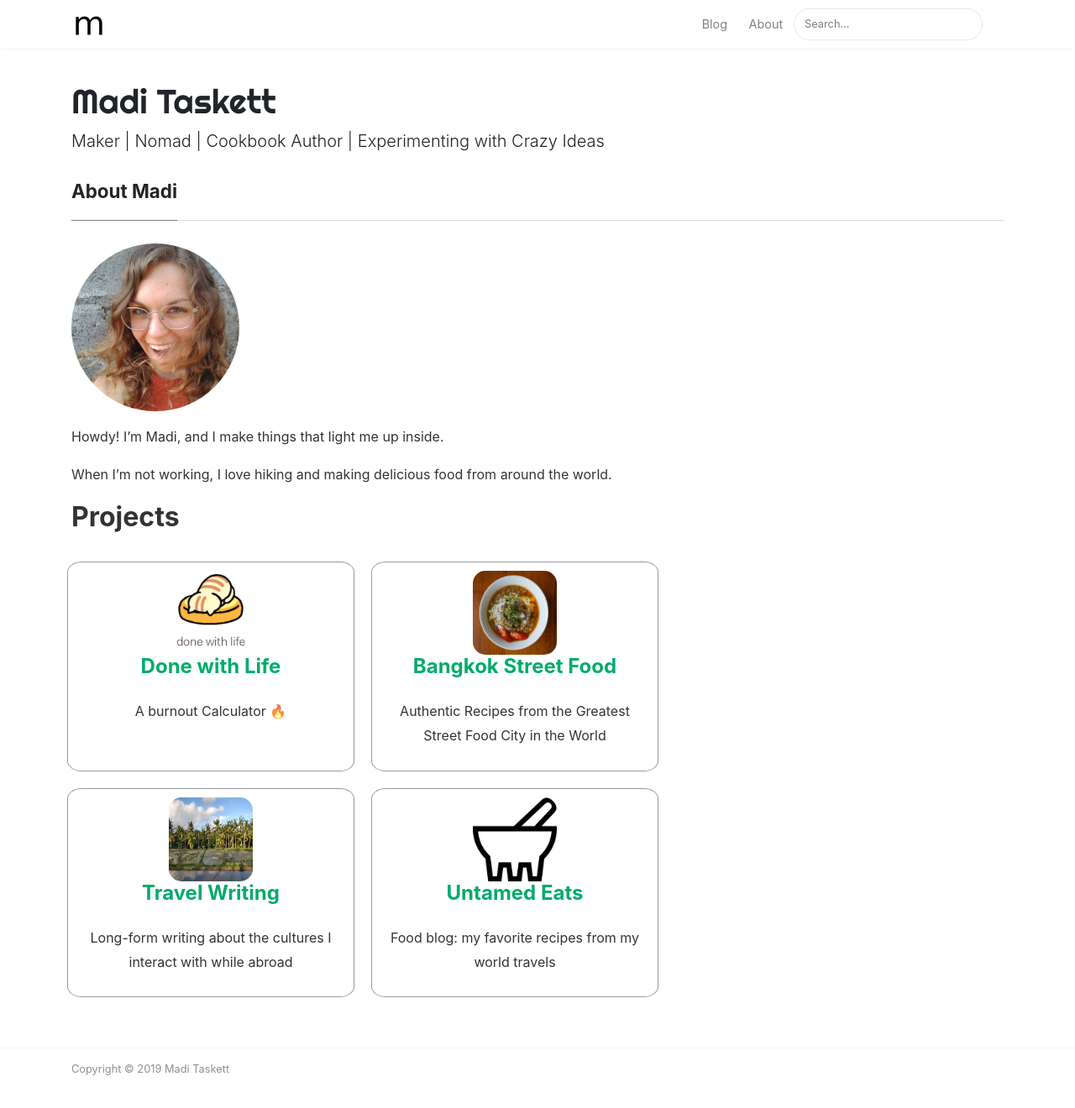
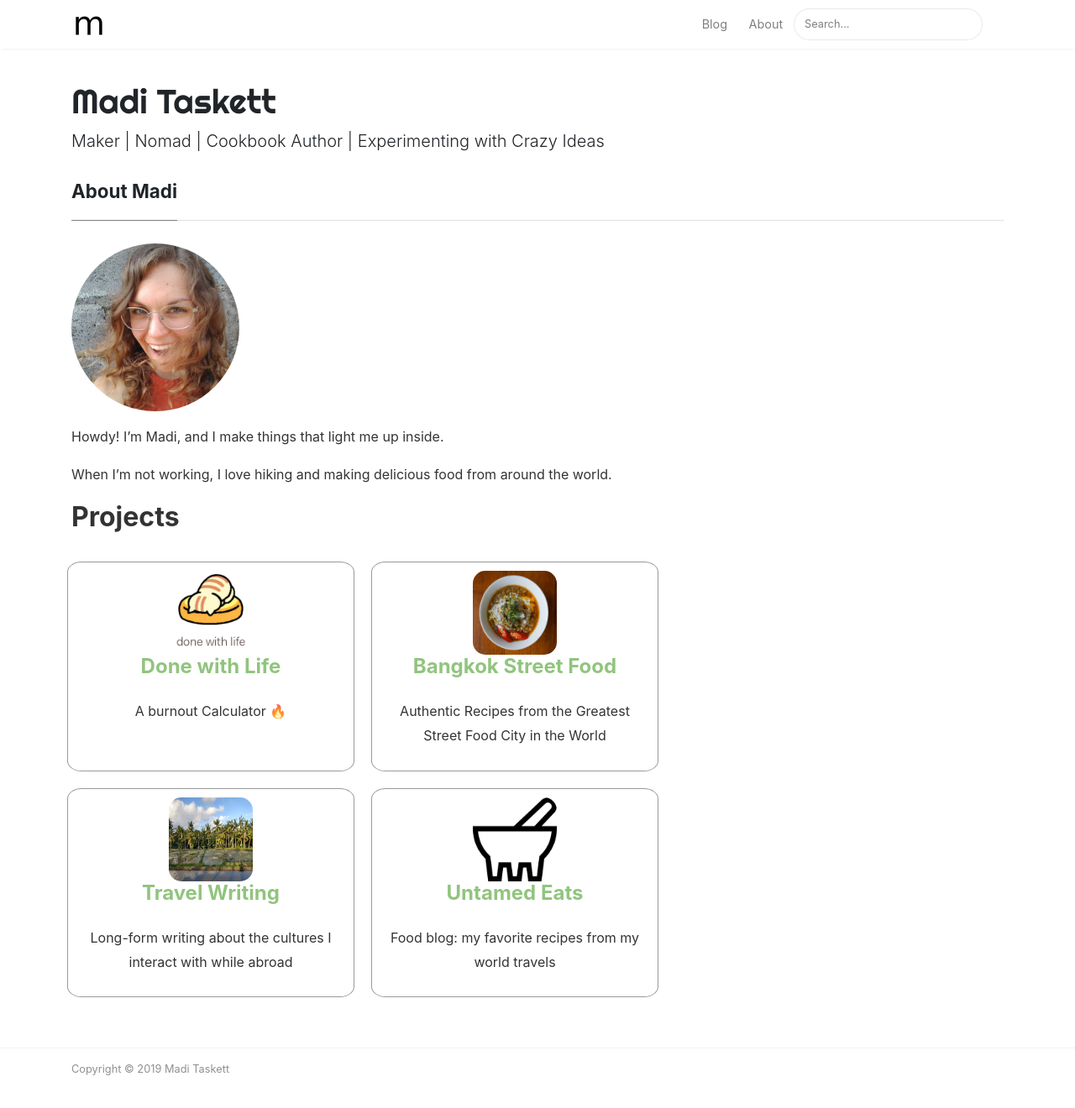
Before and after one commit to taskett/taskett, a Jekyll site: the page built from _pages/about.md, in a window 1280 px wide and 1358 px high. Shown: the top 1320 px of the window at 84% size. Built offline with Jekyll 4.4.1, drawn with Linux system fonts in a browser that asks for light colours; nearby versions of some CDN libraries.

Commit message:
updated link color

```diff
--- a/assets/css/screen.css
+++ b/assets/css/screen.css
@@ -12,7 +12,7 @@ License: https://www.wowthemes.net/freebies-license/
 }
 
 a {
-    color: #00ab6b;
+    color: #91c47e;
     transition: all 0.2s;
 }
 
@@ -337,7 +337,7 @@ span.post-read-more a:hover {
 }
 
 blockquote {
-    border-left: 4px solid #00ab6b;
+    border-left: 4px solid #91c47e;
     padding: 0 20px;
     font-style: italic;
     color: rgba(0, 0, 0, .5);
```
Also changed, not shown: 2 other files.
